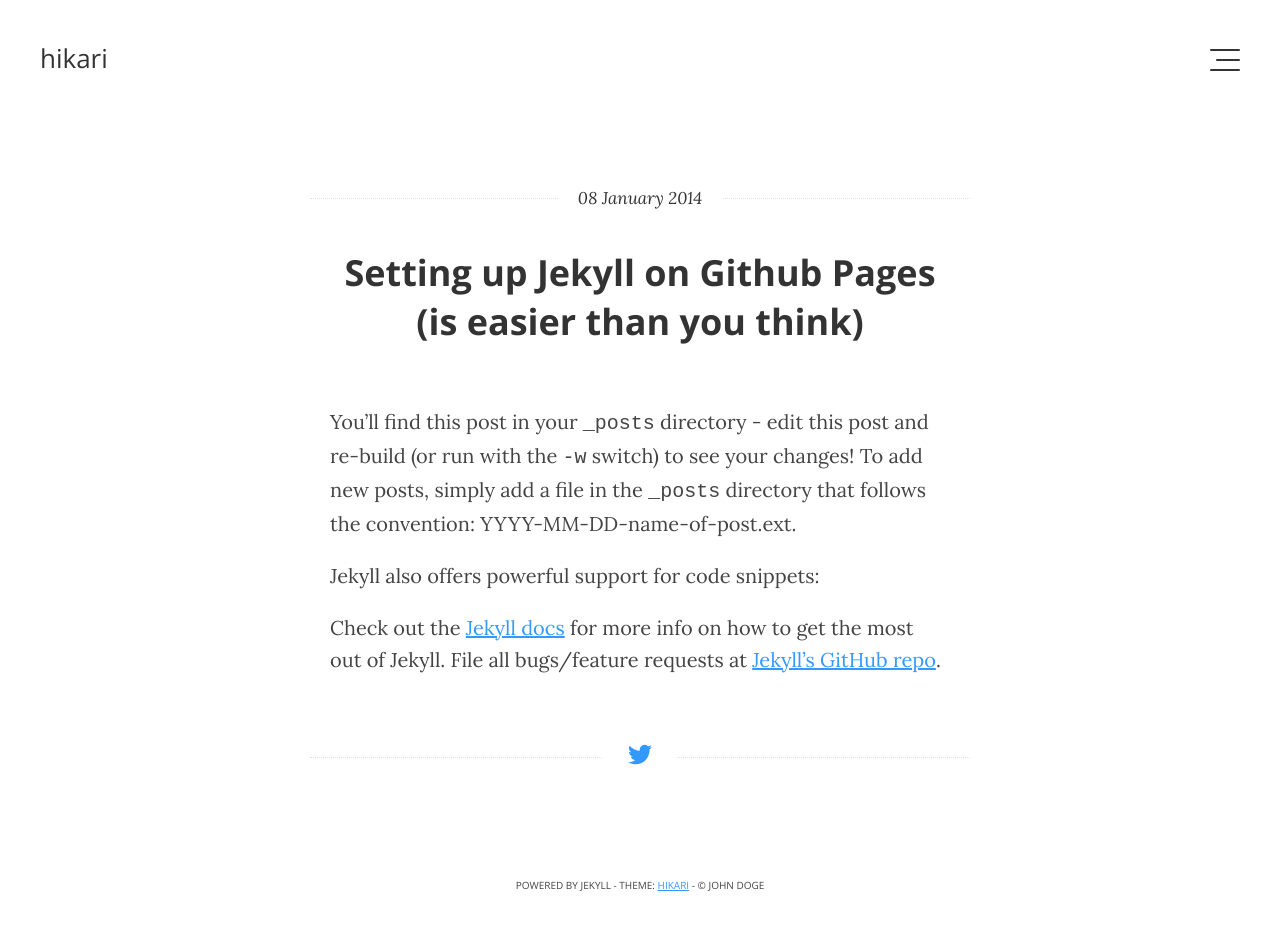
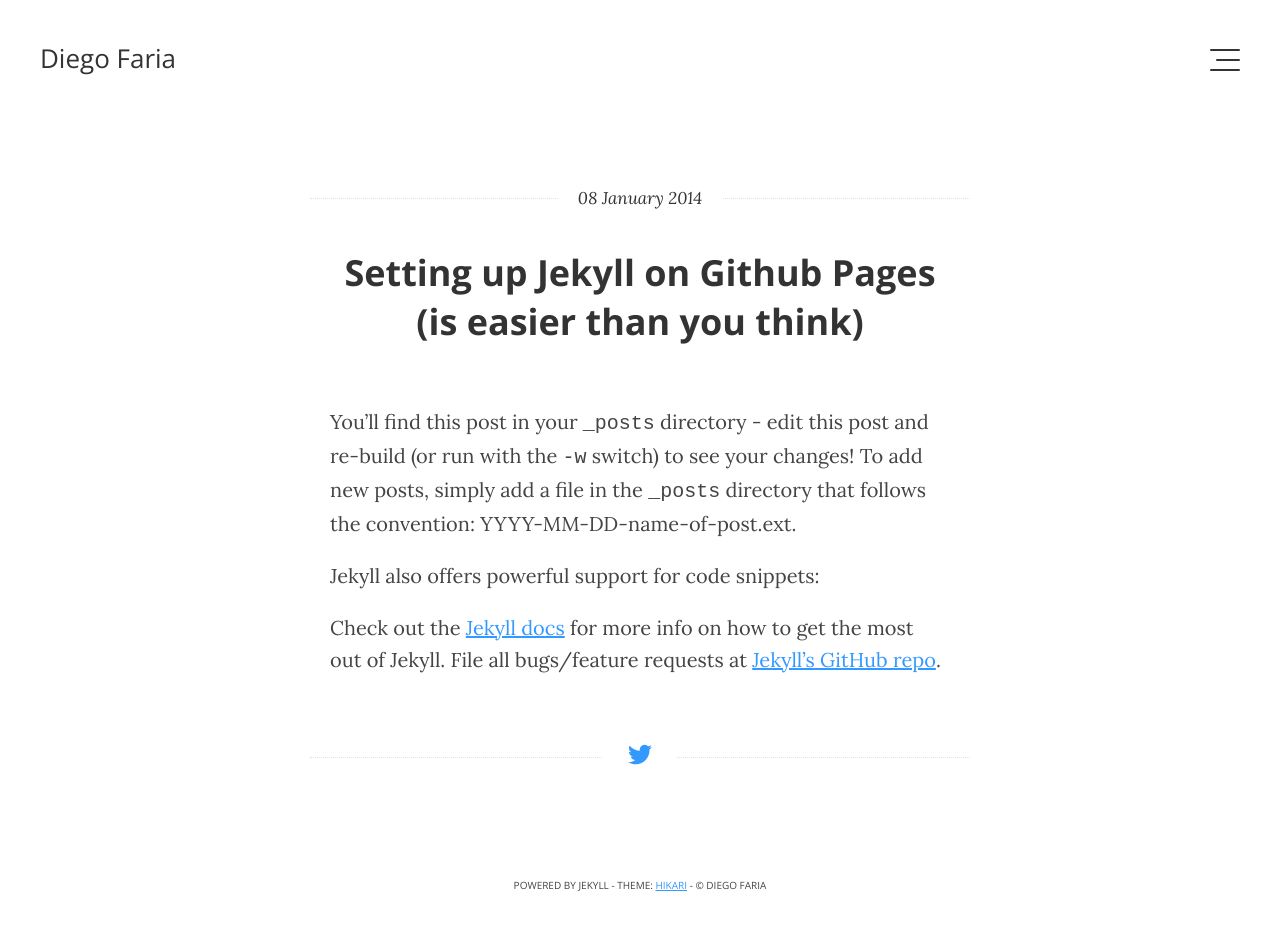
Before and after one commit to diegofaria/diegofaria.github.io, a Jekyll site: the page built from _posts/2014-03-07-setting-up-jekyll-on-github-pages.markdown, in a window 1280 px wide. Built offline with Jekyll 4.4.1, drawn with Linux system fonts in a browser that asks for light colours; Markdown is read by kramdown in place of the engine named in the settings.

Commit message:
changed blog cofig

```diff
--- a/_config.yml
+++ b/_config.yml
@@ -1,9 +1,9 @@
-name: "hikari"
-description: "Fluid, responsive blog theme for Jekyll"
+name: "Diego Faria"
+description: "Fast Software Development"
 
-author: "John Doge"
+author: "Diego Faria"
 
-url: "http://m3xm.github.io"
+url: "http://diegofaria.github.io"
 baseurl: ""
 
 markdown: rdiscount
```
